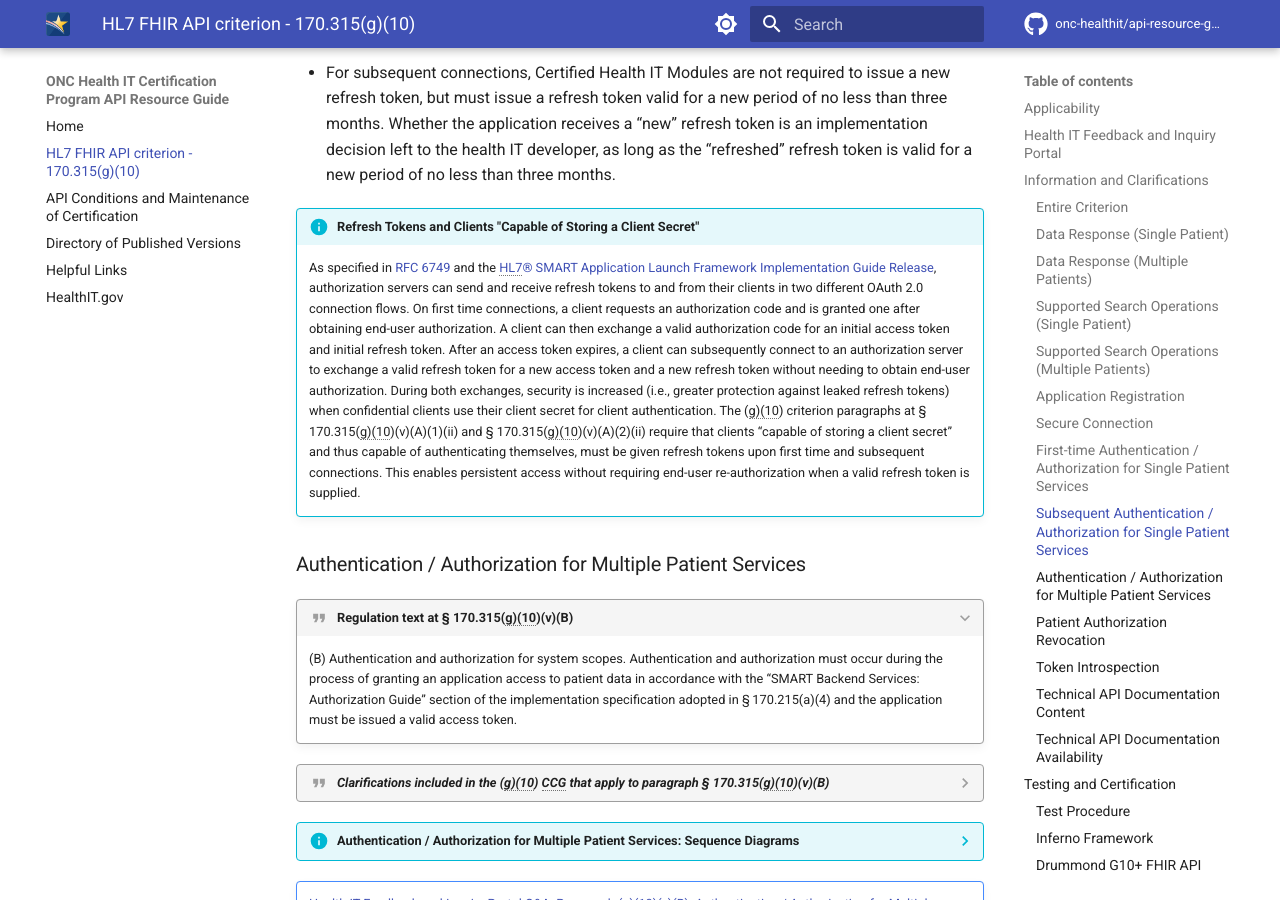
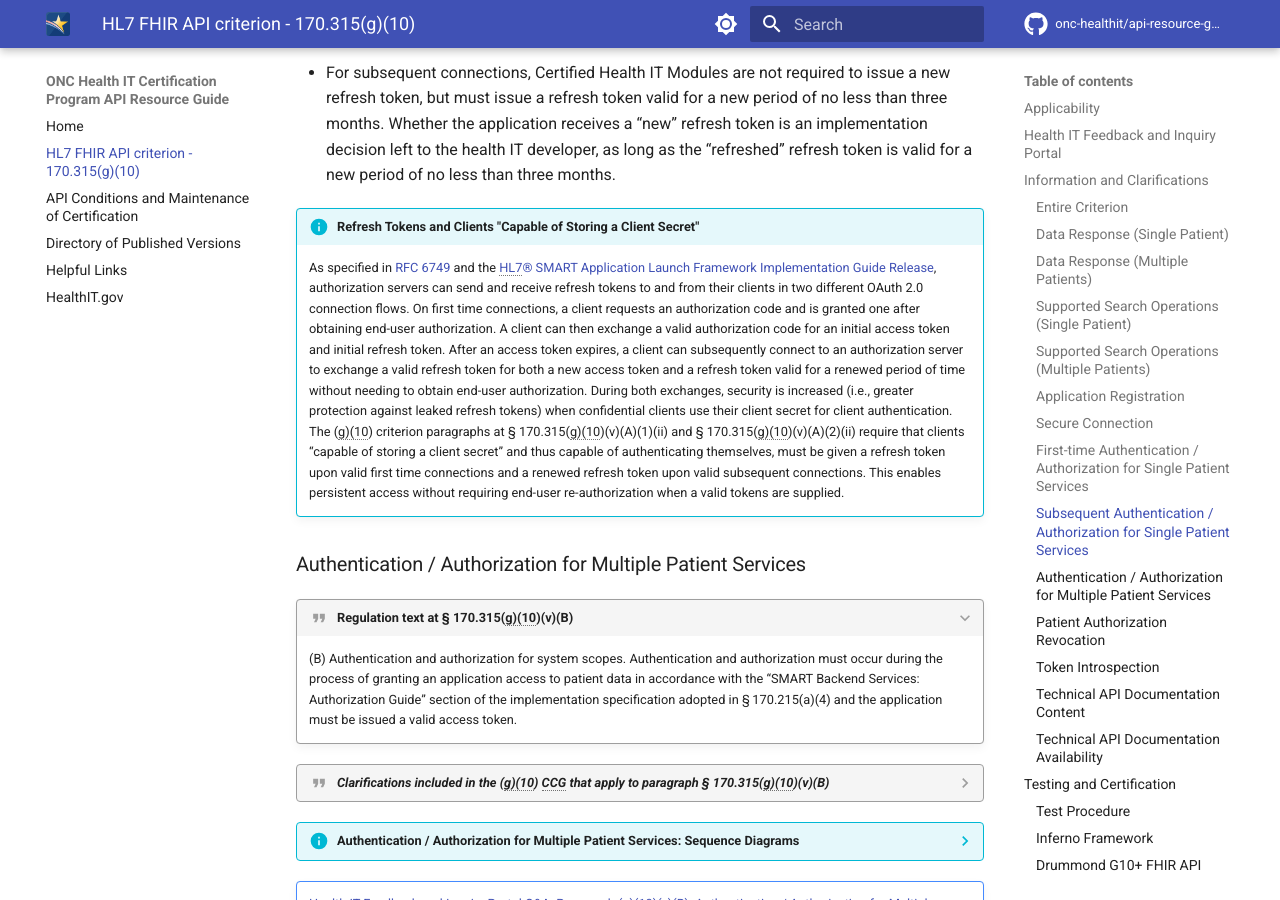
Before and after one commit to onc-healthit/api-resource-guide, an MkDocs documentation site: the page built from docs/g10-criterion.md, in a window 1280 px wide and 900 px high, scrolled down 6612 px. Built offline with MkDocs 1.6.1 and Material for MkDocs 9.7.7, drawn with Linux system fonts in a browser that asks for light colours; comment, search, counter and statistics services are not loaded; the version menu is left out.

Commit message:
more clarification

```diff
--- a/docs/g10-criterion.md
+++ b/docs/g10-criterion.md
@@ -337,7 +337,7 @@ decision left to the health IT developer, as long as the “refreshed” refresh
 new period of no less than three months.
 
 !!! info "Refresh Tokens and Clients "Capable of Storing a Client Secret""
-    As specified in <a target = "_blank" href = "https://tools.ietf.org/html/rfc6749">RFC 6749</a> and the <a target = "_blank" href = "https://hl7.org/fhir/smart-app-launch/1.0.0/">HL7® SMART Application Launch Framework Implementation Guide Release</a>, authorization servers can send and receive refresh tokens to and from their clients in two different OAuth 2.0 connection flows. On first time connections, a client requests an authorization code and is granted one after obtaining end-user authorization. A client can then exchange a valid authorization code for an initial access token and initial refresh token.  After an access token expires, a client can subsequently connect to an authorization server to exchange a valid refresh token for a new access token and a new refresh token without needing to obtain end-user authorization. During both exchanges, security is increased (i.e., greater protection against leaked refresh tokens) when confidential clients use their client secret for client authentication. The (g)(10) criterion paragraphs at § 170.315(g)(10)(v)(A)(1)(ii) and § 170.315(g)(10)(v)(A)(2)(ii) require that clients “capable of storing a client secret” and thus capable of authenticating themselves, must be given refresh tokens upon first time and subsequent connections. This enables persistent access without requiring end-user re-authorization when a valid refresh token is supplied.
+    As specified in <a target = "_blank" href = "https://tools.ietf.org/html/rfc6749">RFC 6749</a> and the <a target = "_blank" href = "https://hl7.org/fhir/smart-app-launch/1.0.0/">HL7® SMART Application Launch Framework Implementation Guide Release</a>, authorization servers can send and receive refresh tokens to and from their clients in two different OAuth 2.0 connection flows. On first time connections, a client requests an authorization code and is granted one after obtaining end-user authorization. A client can then exchange a valid authorization code for an initial access token and initial refresh token.  After an access token expires, a client can subsequently connect to an authorization server to exchange a valid refresh token for both a new access token and a refresh token valid for a renewed period of time without needing to obtain end-user authorization. During both exchanges, security is increased (i.e., greater protection against leaked refresh tokens) when confidential clients use their client secret for client authentication. The (g)(10) criterion paragraphs at § 170.315(g)(10)(v)(A)(1)(ii) and § 170.315(g)(10)(v)(A)(2)(ii) require that clients “capable of storing a client secret” and thus capable of authenticating themselves, must be given a refresh token upon valid first time connections and a renewed refresh token upon valid subsequent connections. This enables persistent access without requiring end-user re-authorization when a valid tokens are supplied.
 
 ### Authentication / Authorization for Multiple Patient Services
 ???+ quote "**Regulation text at § 170.315(g)(10)(v)(B)**"
```
